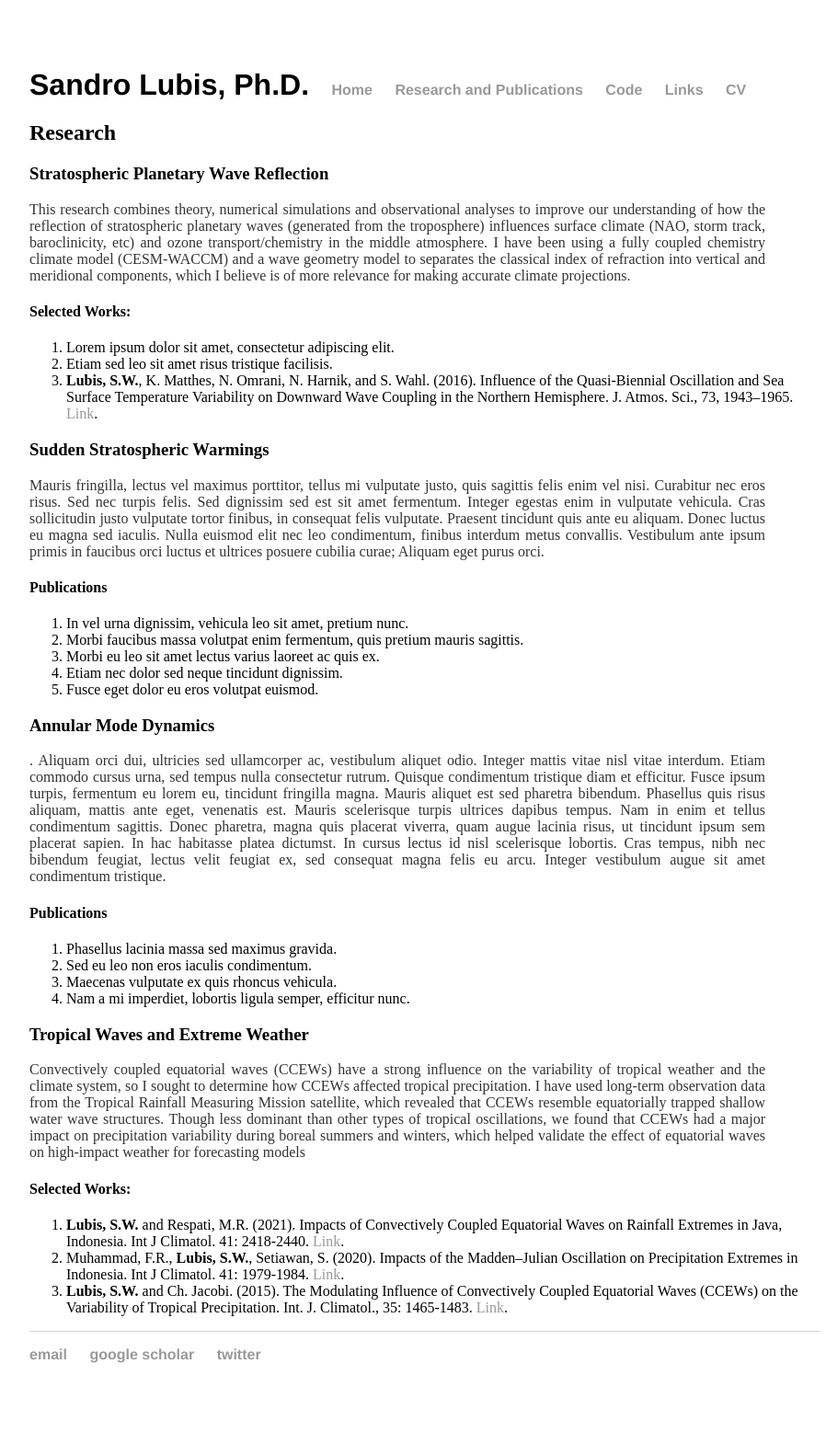
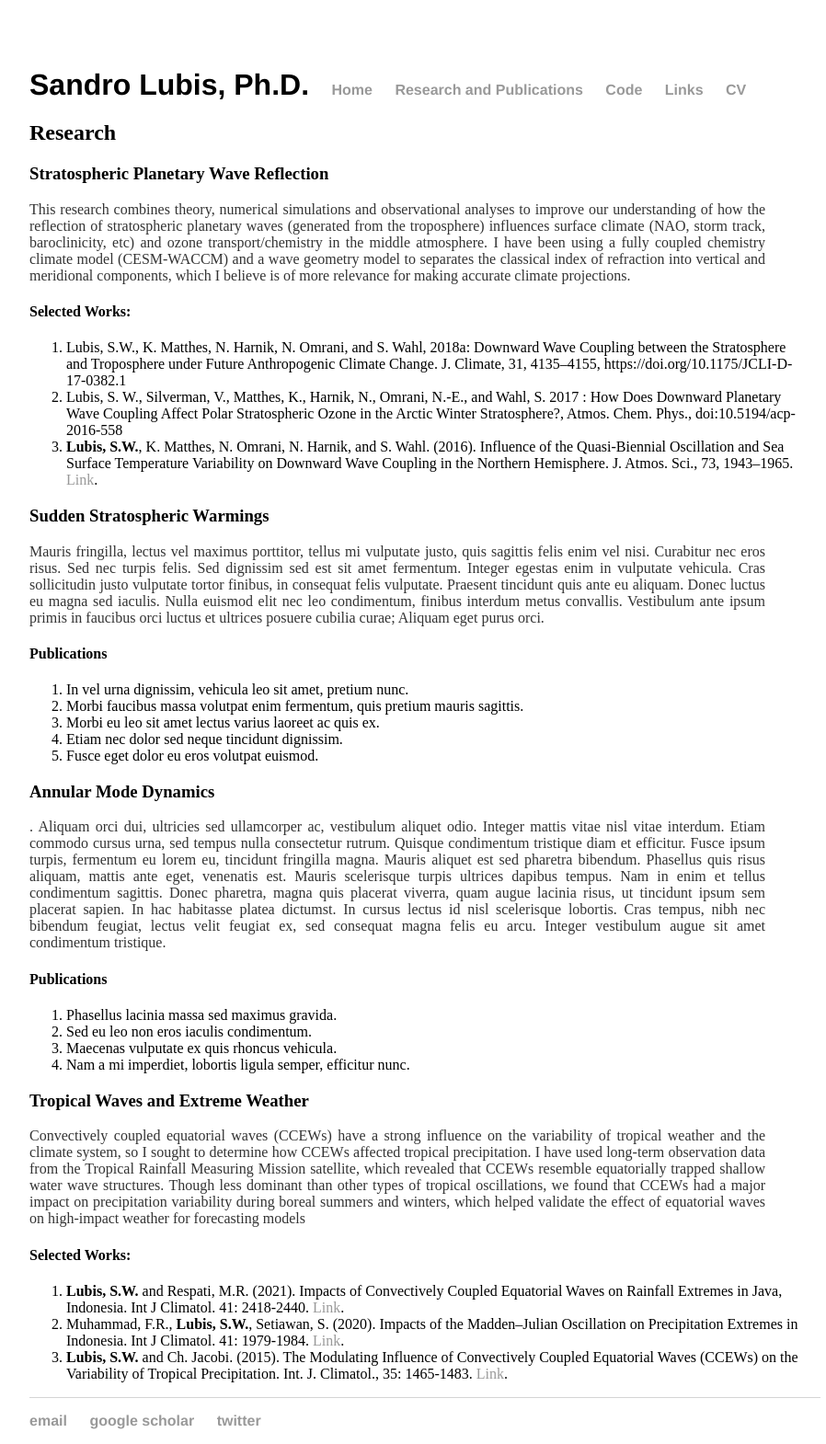
Before and after one commit to sandrolubis/sandrolubis.github.io, a Jekyll site: the page built from research/index.html, in a window 1280 px wide. Shown: the whole page at 92% size, without its empty margins (276-1174 px from the left). Built offline with Jekyll 4.4.1, drawn with Linux system fonts in a browser that asks for light colours; before the commit the page ends 1498 px from its top, so only the background shows below that.

Commit message:
Update index.html

```diff
--- a/research/index.html
+++ b/research/index.html
@@ -12,8 +12,8 @@
 				components, which I believe is of more relevance for making accurate climate projections.  </font></p>
 			<h4>Selected Works:</h4>
 			<ol>
-			  <li>Lorem ipsum dolor sit amet, consectetur adipiscing elit.</li>
-			  <li>Etiam sed leo sit amet risus tristique facilisis.</li>
+			  <li>Lubis, S.W., K. Matthes, N. Harnik, N. Omrani, and S. Wahl, 2018a: Downward Wave Coupling between the Stratosphere and Troposphere under Future Anthropogenic Climate Change. J. Climate, 31, 4135–4155, https://doi.org/10.1175/JCLI-D-17-0382.1</li>
+			  <li>Lubis, S. W., Silverman, V., Matthes, K., Harnik, N., Omrani, N.-E., and Wahl, S. 2017 : How Does Downward Planetary Wave Coupling Affect Polar Stratospheric Ozone in the Arctic Winter Stratosphere?, Atmos. Chem. Phys., doi:10.5194/acp-2016-558</li>
 			  <li><b>Lubis, S.W.</b>, K. Matthes, N. Omrani, N. Harnik, and S. Wahl. (2016). Influence of the Quasi-Biennial Oscillation and Sea Surface Temperature Variability on Downward Wave Coupling in the Northern Hemisphere.
 				  J. Atmos. Sci., 73, 1943–1965.<a href="https://10.1175/JAS-D-15-0072.1"> Link</a>. </li>
 			</ol>
```
